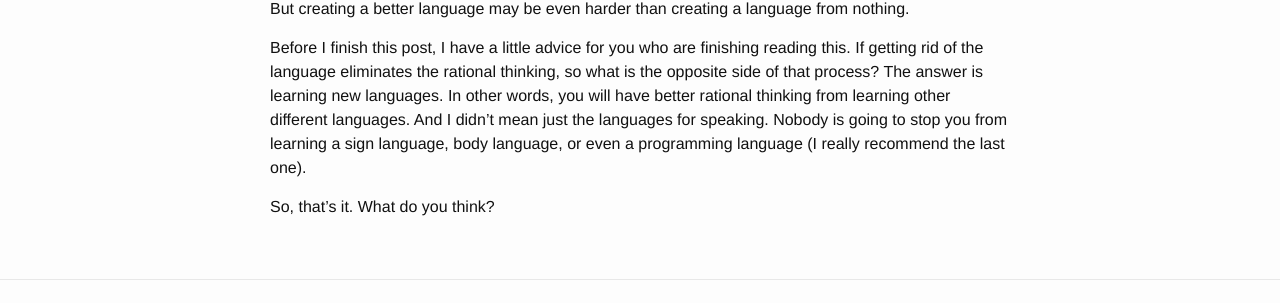
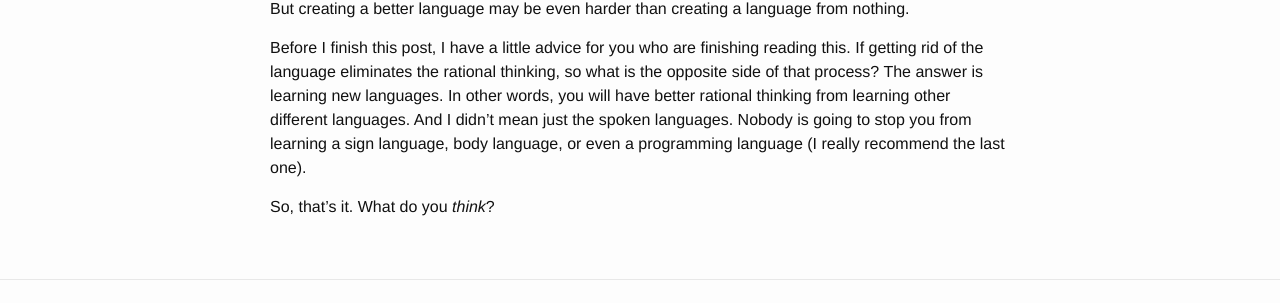
Before and after one commit to kohpai/kohpai.github.io, a Jekyll site: the page built from _posts/2017-08-29-the-world-without-languages.md, in a window 1280 px wide. Shown: the part 1076-1379 px from the top of the page. Built offline with Jekyll 4.4.1, drawn with Linux system fonts in a browser that asks for light colours; comment, search, counter and statistics services are not loaded.

Commit message:
:recycle: update markdown style

```diff
--- a/_posts/2017-08-29-the-world-without-languages.md
+++ b/_posts/2017-08-29-the-world-without-languages.md
@@ -1,9 +1,10 @@
 ---
 layout: post
-title:  "The world without languages"
-date:   2017-08-29 19:34:25 +0700
+title: "The world without languages"
+date: 2017-08-29 19:34:25 +0700
 categories: philosophy
 ---
+
 ### Could you imagine how would it be like if we did not have languages?
 
 ...
@@ -11,7 +12,7 @@
 I'm pretty sure you can find a lot of research papers about the effects
 of languages on the Internet. Just try googling it. However, this question
 has come to my mind years ago when I read a book which now I don't
-remember the name (it's from *a day* publisher). But instead of
+remember the name (it's from _a day_ publisher). But instead of
 telling you the content of the book (which I also barely remember),
 I would like to demonstrate the experience of losing languages to you
 so you can see what would happen.
@@ -28,17 +29,17 @@
 could not even draw a word in your head. And If you think this totally sucks,
 suddenly, you lost all of the abilities of languages. Now, this is the
 real deal. Can you see? You could not think "What happened?"
-or "What am I going to do now?" or even an F-word because you *didn't know*
+or "What am I going to do now?" or even an F-word because you _didn't know_
 any of those sentences, words or characters. Actually, you could not think
 of anything that is based on languages, which is the fundamental
-of almost anything in your brain. So in conclusion, *you could not think!*
+of almost anything in your brain. So in conclusion, _you could not think!_
 
 At this point, someone may object to the above conclusion. There must
 be something we can think of without languages, right!? Yes, There are.
 You can still think of feelings like hot, cold, hungry, angry and so on.
 And you also can imagine things as pictures in your head.
-But can you see what's missing here? There is no longer *rational
-thinking*. And that would bring humanity into a dark age, an age that
+But can you see what's missing here? There is no longer _rational
+thinking_. And that would bring humanity into a dark age, an age that
 humans are just another kind of monkeys.
 
 So, this brings us two important questions. First, how could we
@@ -61,8 +62,8 @@
 the rational thinking, so what is the opposite side of that process?
 The answer is learning new languages. In other words, you
 will have better rational thinking from learning other different
-languages. And I didn't mean just the languages for speaking. Nobody
+languages. And I didn't mean just the spoken languages. Nobody
 is going to stop you from learning a sign language, body language,
 or even a programming language (I really recommend the last one).
 
-So, that's it. What do you think?
+So, that's it. What do you _think_?
```
